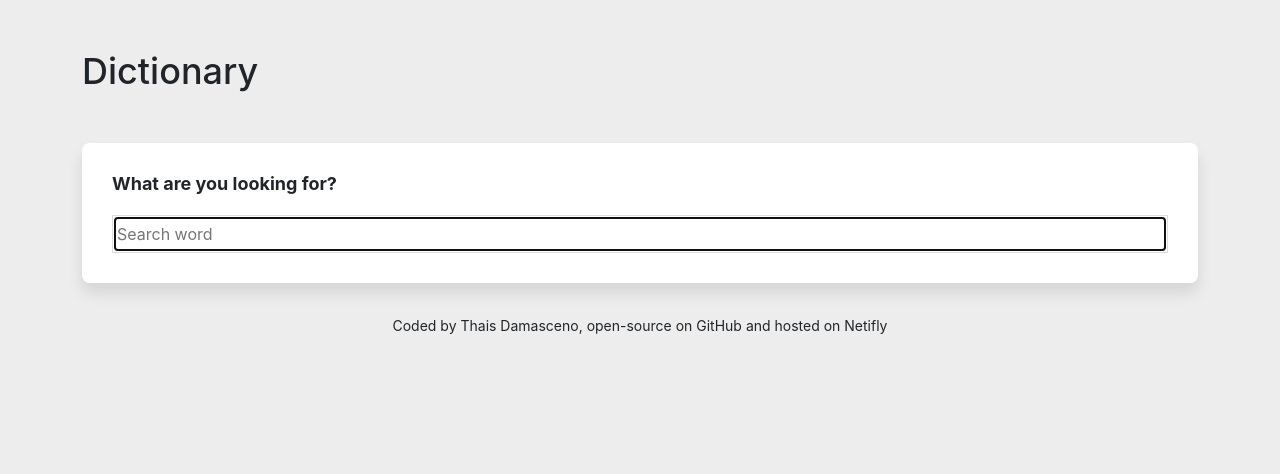
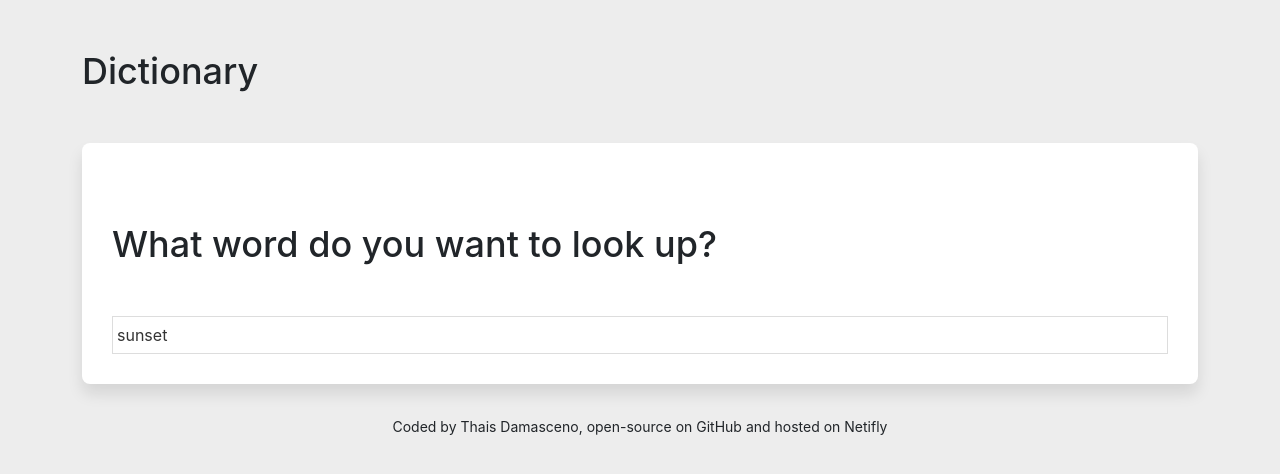
Before and after one commit to tsdamas/dictionary-react-app, a React (Create React App) app: page / in a window 1280 px wide. Shown: the top 474 px of the page. Built offline with nearby package versions, Linux system fonts and the light colour scheme; no server answers.

Commit message:
Included Pexels photos API

```diff
--- a/src/App.js
+++ b/src/App.js
@@ -11,7 +11,7 @@
         <h1>Dictionary</h1>
       </header>
       <main>
-       <Dictionary />
+       <Dictionary defaultKeyword="sunset"/>
       </main>
       <footer className="App-footer">
         <small>
--- a/src/Dictionary.js
+++ b/src/Dictionary.js
@@ -1,12 +1,16 @@
 import React, {useState} from "react";
 import axios from "axios";
 import Results from "./Results";
+import Photos from "./Photos";
 import "./Dictionary.css";
 
-export default function Dictionary(){
+
+export default function Dictionary(props){
 
   let [keyword, setKeyword] = useState("");
   let [results, setResults] = useState(null);
+  let [loaded, setLoaded] = useState(false);
+  let [photos, setPhotos] = useState(null);
 
   function handleDictionaryResponse(response){
     setResults(response.data[0]);
@@ -14,6 +18,7 @@
 
   function handlePexelsResponse (response){
   console.log(response.data);
+  setPhotos(response.data.photos);
   }
 
   function search() {
@@ -22,7 +27,7 @@
     axios.get(apiUrl).then(handleDictionaryResponse);
 
     let pexelsApiKey = "563492ad6f91700001000001f1307c3700564c5292f4bb2e00efa5fc";
-    let pexelsApiUrl = `https://api.pexels.com/v1/search?query=${keyword}&per_page=1`
+    let pexelsApiUrl = `https://api.pexels.com/v1/search?query=${keyword}&per_page=6`
     let headers = {hearders: {Authorization: `Bearer ${pexelsApiKey}`}};
     axios.get(pexelsApiUrl, {headers: headers}).then(handlePexelsResponse);
 
@@ -37,17 +42,30 @@
    setKeyword(event.target.value);
   }
 
-  return(
+  function load() {
+    setLoaded(true);
+    search();
+  }
+
+  if (loaded) {
+    return (
       <div className="Dictionary">
         <section>
-        <h2>
-          What are you looking for?
-        </h2>
+          <h1>What word do you want to look up?</h1>
           <form onSubmit={handleSubmit}>
-       <input type="search" placeholder="Search word" autoFocus={true} onChange={handleKeywordChange} />
+            <input
+              type="search"
+              onChange={handleKeywordChange}
+              defaultValue={props.defaultKeyword}
+            />
           </form>
         </section>
         <Results results={results} />
+        < Photos photos={photos} />
       </div>
-  )
+    );
+  } else {
+    load();
+    return "Loading";
   }
+}
--- /dev/null
+++ b/src/Photos.css
@@ -0,0 +1,4 @@
+.Photos img {
+  border-radius: 4px;
+  margin-bottom: 20px;
+}
--- /dev/null
+++ b/src/Photos.js
@@ -0,0 +1,26 @@
+import React from "react";
+import "./Photos.css"
+
+export default function Photos (props) {
+  if (props.photos) {
+    return (
+      <div className="Photos">
+        <div className="row">
+      <section className="Photos">
+        {props.photos.map(function (photo, index){
+          return (
+          <div className="col-4" key={index}>
+           <a href={photo.src.original} target="_blank" rel="noreferrer">=
+           <img src={photo.src.landscape} alt=""/>
+          </a>
+          </div>
+          )
+          })}
+      </section>
+      </div>
+      </div>
+    )
+  } else {
+    return null;
+  }
+}
```
Lines whose indentation alone changed are shown as unchanged.
